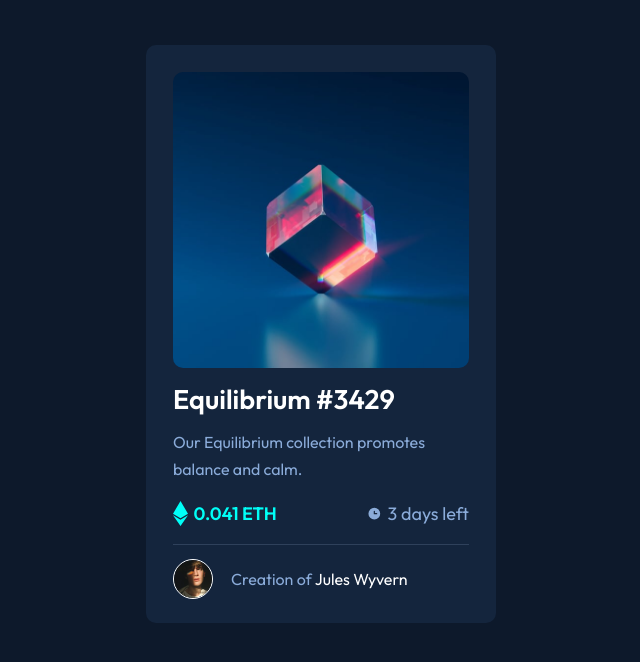
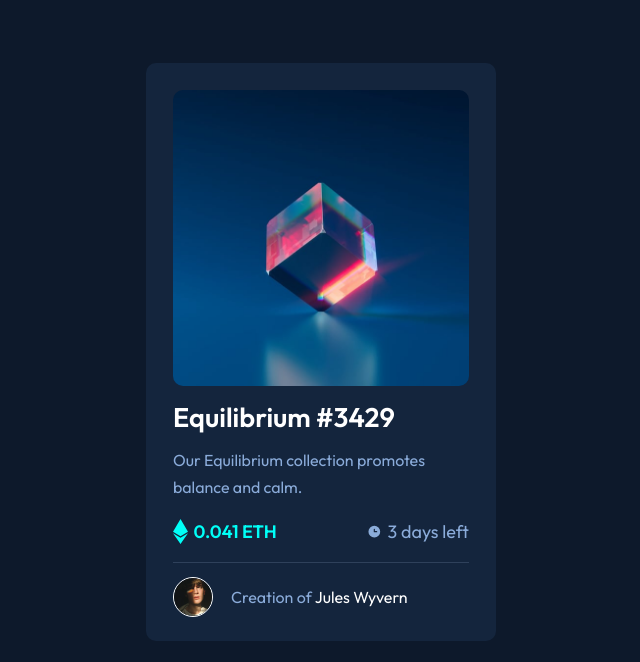
Before and after one commit to jc-padua/nft-preview-card-component-main, a plain HTML site: page index.html in a window 1280 px wide. Shown: the top 662 px of the page, without its empty margins (319-959 px from the left). Drawn offline with Linux system fonts and the light colour scheme.

Commit message:
Finished (Adjusted Card Position)

```diff
--- a/style.css
+++ b/style.css
@@ -176,7 +176,7 @@ hr {
 
 @media (min-width: 375px) {
   .card {
-    margin: 1.5em auto;
+    margin: 2.5em auto;
     max-width: 350px;
   }
 }
```
